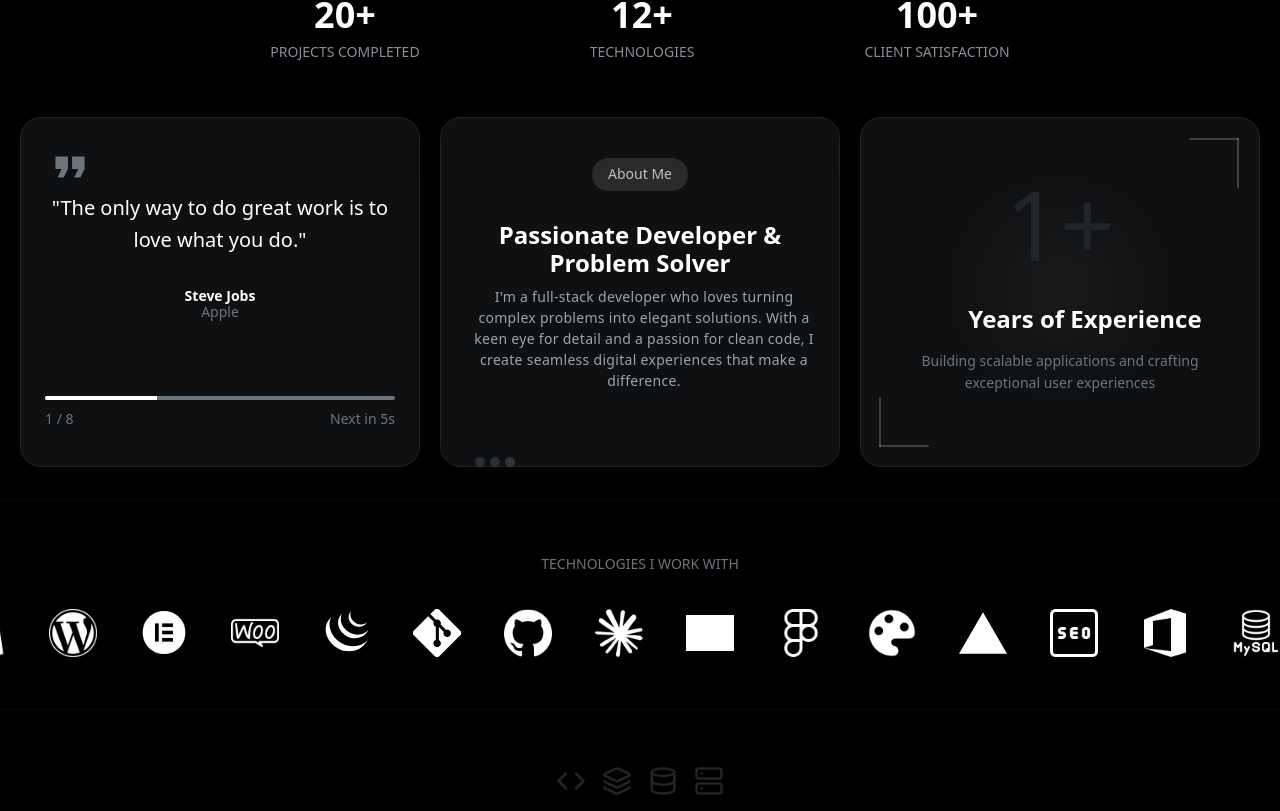
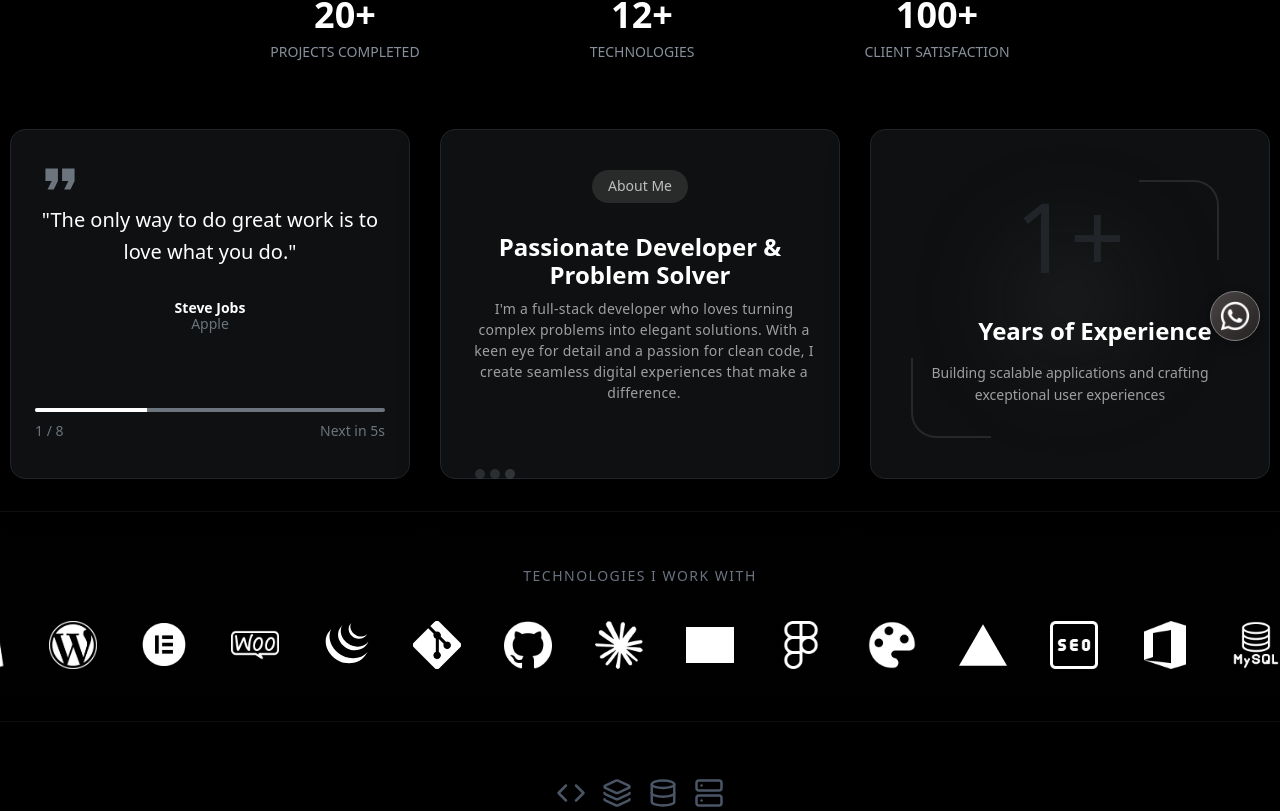
Before and after one commit to privsaaaa44/Portfolio, a React (Vite) app: page / in a window 1280 px wide. Shown: the part 429-1240 px from the top of the page. Built offline with nearby package versions, Linux system fonts and the light colour scheme; grey boxes are pictures that could not be loaded.

Commit message:
just a simple project make that long

```diff
--- a/src/components/Footer.jsx
+++ b/src/components/Footer.jsx
@@ -6,7 +6,7 @@ const Footer = () => {
     <>
     <br />
     <br />
-    <div data-aos="fade-up" className='mt-5 pb-4'>
+    <div data-aos="fade-up" className='mt-4 pb-4'>
 <hr
   style={{
     border: "none",
--- a/src/components/Home.jsx
+++ b/src/components/Home.jsx
@@ -351,8 +351,8 @@ useEffect(() => {
   <div className="col3 text-center"><h1 className="text-white fw-bold" style={{fontSize: '36px'}} >100+</h1><h1 className="text-uppercase fw-medium mt-2" style={{fontSize: '14px',color: '#87909A'}}>client satisfaction</h1></div>
 </div>
 </div>
-<div className="d-flex justify-content-evenly mt-5 ">
-<div className="rounded-4 p-4 shadow-lg border border-dark card1" style={{ width: '400px', backgroundColor: '#0E1011', height: '350px' }}>
+<div className="d-flex justify-content-center" style={{marginTop: '60px', gap: '30px'}}>
+<div className="p-4 shadow-lg border border-dark card1" style={{ width: '400px', backgroundColor: '#0E1011', height: '350px', borderRadius: '15px', }}>
   <div className="mb-4">
     <svg width="50" height="50" fill="#6c757d" viewBox="0 0 24 24" className="">
       <path d="M6 17h3l2-4V7H5v6h3zm8 0h3l2-4V7h-6v6h3z"/>
@@ -400,7 +400,7 @@ useEffect(() => {
     </span>
   </div>
 </div>
-  <div className="rounded-4 p-4 shadow-lg border border-dark card2" style={{ width: '400px', backgroundColor: '#0E1011', height: '350px' }}>
+  <div className="p-4 shadow-lg border border-dark card2" style={{ width: '400px', backgroundColor: '#0E1011', height: '350px', borderRadius: '15px' }}>
     <div className="mt-3" style={{minHeight: '180px'}}>
 <div className="aboutmeheading text-center rounded-pill mx-auto" style={{background: '#292A2A', width: 'fit-content'}}>
   <h3 className="aboutmeheadingh3 text-capitalize py-2 px-3 m-0" style={{fontSize: '14px', color: '#BFBEC0'}}>About Me</h3>
@@ -410,7 +410,7 @@ useEffect(() => {
   className="aboutpheading ms-1 me-1 w-100 lh-base text-center"
   style={{
     fontSize: '14px',
-    color: '#9CA3AF',
+    color: '#ffffff99',
     fontWeight: '300',
     letterSpacing: '0.3px'
   }}
@@ -438,7 +438,7 @@ useEffect(() => {
 
 
   </div>
-<div className="rounded-4 p-4 shadow-lg border border-dark card2" style={{ width: '400px', backgroundColor: '#0E1011', height: '350px', position: 'relative', overflow: 'visible' }}>
+<div className="p-4 shadow-lg border border-dark card2" style={{ width: '400px', backgroundColor: '#0E1011', height: '350px', position: 'relative', overflow: 'visible', borderRadius: '15px' }}>
   {/* Glow effect behind 1+ */}
   <div style={{
     position: 'absolute',
@@ -452,70 +452,28 @@ useEffect(() => {
     borderRadius: '50%',
     zIndex: 0
   }}></div>
-
-<div style={{
-  position: 'absolute',
-  width: '50px',
-  height: '50px',
-  top: '279px',
-  right: '20px',
-  zIndex: '1',
-  left: '18px',
-  transform: 'rotate(180deg)',
-}}>
-
-    {/* Top horizontal line */}
-    <div style={{
-      position: 'absolute',
-      top: '0',
-      right: '0',
-      width: '50px',
-      height: '2px',
-      backgroundColor: 'rgba(255, 255, 255, 0.2)',
-      borderRadius: '1px'
-    }}></div>
-    {/* Right vertical line */}
-    <div style={{
-      position: 'absolute',
-      top: '0',
-      right: '0',
-      width: '2px',
-      height: '50px',
-      backgroundColor: 'rgba(255, 255, 255, 0.2)',
-      borderRadius: '1px'
-    }}></div>
-  </div>
-
-  {/* Right top icon - L shape corner */}
-  <div style={{
-    position: 'absolute',
-    top: '20px',
-    right: '20px',
-    width: '50px',
-    height: '50px',
-    zIndex: 1
-  }}>
-    {/* Top horizontal line */}
-    <div style={{
-      position: 'absolute',
-      top: '0',
-      right: '0',
-      width: '50px',
-      height: '2px',
-      backgroundColor: 'rgba(255, 255, 255, 0.2)',
-      borderRadius: '1px'
-    }}></div>
-    {/* Right vertical line */}
-    <div style={{
-      position: 'absolute',
-      top: '0',
-      right: '0',
-      width: '2px',
-      height: '50px',
-      backgroundColor: 'rgba(255, 255, 255, 0.2)',
-      borderRadius: '1px'
-    }}></div>
-  </div>
+     <div className="position-absolute" style={{
+          top:   '50px',
+          right: '50px',
+          width:  '80px',
+          height: '80px',
+          border: '2px solid rgba(255, 255, 255, 0.1)',
+          borderLeft: 'none',
+          borderBottom: 'none',
+          borderTopRightRadius: '25px'
+        }}></div>
+
+
+     <div className="position-absolute" style={{
+          bottom:  '40px',
+          left:    '40px',
+          width:  '80px',
+          height: '80px',
+          border: '2px solid rgba(255, 255, 255, 0.1)',
+          borderRight: 'none',
+          borderTop: 'none',
+          borderBottomLeftRadius: '25px'
+        }}></div>
 
   <div className="mt-4" style={{ position: 'relative', zIndex: 2 }}>
     <div className="carddiv3">
@@ -525,7 +483,7 @@ useEffect(() => {
       <h2 className="text-white mb-3" style={{fontSize: '24px', fontWeight: '600'}}>
         Years of Experience
       </h2>
-      <p className="text-secondary" style={{fontSize: '14px', lineHeight: '1.6'}}>
+      <p className="" style={{fontSize: '14px', lineHeight: '1.6', color: '#ffffff99'}}>
         Building scalable applications and crafting exceptional user experiences
       </p>
     </div>
@@ -538,7 +496,7 @@ useEffect(() => {
 
 <div className="skill section">
   <br />
-  <hr className="bg-dark mt-2" />
+  <hr className="bg-dark mt-2" style={{opacity: '0.4 '}} />
   <br />
 
   <style>
@@ -555,7 +513,7 @@ useEffect(() => {
   </style>
 
   {/* Skills Section (Infinite Loop Carousel) */}
-  <h2 className="text-secondary ml-3 mb-4 text-center mt-3 text-uppercase" style={{fontSize:'14px'}}>
+  <h2 className="ml-3 mb-4 fw-normal text-center mt-3 text-uppercase" style={{fontSize:'14px', letterSpacing: '1.5px', color: '#6B7280'}}>
     Technologies I work with
   </h2>
 
@@ -616,19 +574,19 @@ useEffect(() => {
   </div>
 
   <br />
-  <hr className="bg-white" />
+  <hr className="bg-dark" style={{opacity: '0.4 '}} />
 </div>
 <br />
 <div className="shortintroabout mt-3" >
   <div className="icons d-flex justify-content-center gap-3">
-    <Code width={30} height={30}/>
-    <Layers width={30} height={30}/>
-    <Database width={30} height={30}/>
-    <Server width={30} height={30}/>
+    <Code     color="#4A5565"  width={30} height={30}/>
+    <Layers   color="#4A5565"  width={30} height={30}/>
+    <Database color="#4A5565"  width={30} height={30}/>
+    <Server   color="#4A5565"  width={30} height={30}/>
   </div>
 
   <div
-    className="py-5"
+    className="py-4"
     style={{ minHeight: '60vh' }}
   >
     <div className="shortintroaboutcontainer" style={{marginBottom: '150px'}}>
@@ -662,18 +620,18 @@ useEffect(() => {
 <section className="resumesection mt-4" id="resumepage">
   <div className="animationresumespecificsection" data-aos="fade-up">
 <div className="d-flex justify-content-center">
-  <div className="resumesectiondiv resumesectiondiv text-center rounded-pill d-flex justify-content-center border border-dark" style={{background: '#0D0D0D', width: 'fit-content'}}>
-    <h3 className="aboutmeheadingh3 resumesectionh3 text-capitalize py-2 px-3 m-0 fw-lighter" style={{fontSize: '14px', color: '#ffffff99'}}>My Resume</h3>
-
-  </div>
-</div>
-<h1 className="text-white  resumesectionh1 text-center mt-3 fw-bold" style={{fontSize: '48px'}}>Professional Experience</h1>
-<p className="resumesectionp mt-3" style={{ fontSize: '18px', color: '#ffffff99'}}>A comprehensive overview of my skills, experience, and achievements</p>
+  <div className="resumesectiondiv resumesectiondiv align-item-center  text-center rounded-pill d-flex justify-content-center border border-dark" style={{background: '#0D0D0D', width:'112.52', height: '42px'}}>
+    <h3 className="aboutmeheadingh3 text-center resumesectionh3 text-capitalize fw-medium" style={{fontSize: '14px', color: '#ffffff99', padding: '8px 16px', margin: '0px 0px 5px', marginTop: '4px'}}>My Resume</h3>
+
+  </div>
+</div>
+<h1 className="text-white  resumesectionh1 text-center mt-4 fw-bold" style={{fontSize: '48px'}}>Professional Experience</h1>
+<p className="resumesectionp mt-3 fw-lighter" style={{ fontSize: '18px', color: '#ffffff99'}}>A comprehensive overview of my skills, experience, and achievements</p>
 </div>
 <br />
-<div className="d-flex justify-content-center resumesectionresumediv mt-5 ">
+<div className="d-flex justify-content-center resumesectionresumediv mt-5">
   <div className="resumesectionresume d-flex rounded-4 overflow-hidden border border-dark" style={{ width: '1152px', height: '240vh', }}>
-    <div className="firstcolumn p-3 py-4 px-4" style={{ width: '30%', backgroundColor: '#191919'}} >
+    <div className="firstcolumn p-3 py-4 px-4 shadow-lg" style={{ width: '35%', backgroundColor: '#191919'}} >
       <div className="contactinfo mt-2" data-aos="fade-up">
         <div className="firstone fs-5 text-white fw-bold">
           <Mail className="me-2" style={{color:'#ffffff99'}} width={16} height={16} />
@@ -1058,10 +1016,10 @@ Time Management
   <span className="text-dark">Download Resume</span>
 </button>     </div>
     </div>
-    <div className="secondcolumn border-start border-dark  p-3 py-4 px-4 ps-4 pt-4" style={{ width: '70%', backgroundColor: '#0D0D0D', }} >
+    <div className="secondcolumn shadow-lg border-start border-dark  p-3 py-4 px-4 ps-4 pt-4" style={{ width: '65%', backgroundColor: '#0D0D0D', }} >
         <div  data-aos="fade-up" className="intro">
 <h1 className="introdivh1 fs-4 text-white fw-bold">Introduction</h1>
-<hr style={{color: '#ffffff99'}} />
+<hr className="mt-2" style={{color: '#ffffff99'}} />
 <h5 style={{color:'#ffffff99', width: '100%'}} className="introp pe-1 fs-6 text-left lh-base ms-0 me-0 w-100">I build production-grade, maintainable, and performant web UIs with
 reusable components, state management, routing, forms, and serverside rendering. I optimize frontend performance through lazy loading,
 code splitting, memoization, and caching, and implement secure
@@ -1072,7 +1030,7 @@ environments while monitoring frontend health with logs and metric.
 </h5>
   </div>
   <div className="experience101">
-<div className="experience mt-5 d-flex align-items-center">
+<div className="experience d-flex align-items-center" style={{marginTop: '35px'}}>
   <Calendar width={18} height={18} style={{color: '#ffffff99'}} />
   <span className="espan text-white fw-bold fs-4 p-2">Work Experience</span>
 </div>
@@ -1129,7 +1087,7 @@ Sep 2025
 </div>
 <div  data-aos="fade-right"   data-aos-offset="100"
      data-aos-easing="ease-in-sine" className="flex justify-center items-center">
-  <div className="d-flex align-items-center mt-4">
+  <div className="d-flex align-items-center" style={{marginTop: '30px'}}>
 <Circle
   width={12}
   height={12}
@@ -1268,12 +1226,16 @@ Matriculation in Computer Science
 <br />
 <div   data-aos="fade-up" className="resumesectionlastdiv">
 <p className="fs-6 resumesectionlastptag" style={{color:'#ffffff99'}}>Interested in working together?</p>
+  <a href="#contactpage">
 <div className="d-flex justify-content-center mt-4 fs-6 fw-light">
-<button className="resumesectionlettalktobutton bg-white rounded-pill  text-center border border-light  p-3 fs-6">Let's Talk
+
+<button className="resumesectionlettalktobutton bg-white rounded-pill  text-center border border-light  p-3 fs-6"> Let's Talk
 <span><MoveRight style={{width: '16px', height: '16px'}} width={16} height={16} className="fs-6 ms-2 fw-lighter"/></span>
 
 </button>
-</div>
+
+</div>
+</a>
 </div>
 
 <br />
@@ -1331,15 +1293,17 @@ style={{
 </section>
 <section id="projectpage" className="mywork text-center mt-5 pt-1" style={{marginBottom: '150px'}}>
   <div data-aos="fade-up" className="myworkheadings">
-
-    <div  className="resumesectiondiv align-item-center rounded-pill border border-dark mx-auto" style={{background: '#0D0D0D', width: 'fit-content'}}>
-        <h3 className="aboutmeheadingh3 resumesectionh3 text-capitalize py-2 px-3 m-0 fw-lighter" style={{fontSize: '14px',color: '#ffffff99'}}>My Work</h3>
-    </div>
+<div className="d-flex justify-content-center">
+  <div className="resumesectiondiv resumesectiondiv align-item-center  text-center rounded-pill d-flex justify-content-center border border-dark" style={{background: '#0D0D0D', width:'112.52', height: '42px'}}>
+    <h3 className="aboutmeheadingh3 text-center resumesectionh3 text-capitalize fw-medium" style={{fontSize: '14px', color: '#ffffff99', padding: '8px 16px', margin: '0px 0px 5px', marginTop: '4px'}}>My Work</h3>
+
+  </div>
+</div>
    <h1 className="text-white  resumesectionh1 text-center mt-3 fw-bolder" style={{fontSize: '60px'}}>Featured Projects
 </h1>
 <p
-  className="resumesectionp mt-3 text-center"
-  style={{ fontSize: '18px', color: '#ffffff99'}}
+  className="resumesectionp mt-3 text-center "
+  style={{ fontSize: '18px', color: '#ffffff99' }}
 >
   Showcasing my best work across frontend, backend, and full-stack development
 </p>
@@ -2146,8 +2110,8 @@ Bootstrap
         }
 
     .card2 {
-    position: relative;
-    overflow: visible;
+    position: relative !important;
+    overflow: visible !important;
     }
   .card2:hover {
   transform: scale(1.02);
--- a/src/components/Navbar.jsx
+++ b/src/components/Navbar.jsx
@@ -5,6 +5,7 @@ import { HiOutlineDocumentText } from "react-icons/hi";
 import { PiSuitcaseSimpleBold } from "react-icons/pi";
 import { IoMailOutline } from "react-icons/io5";
 import {House, FileText, BriefcaseBusiness, Mail} from "lucide-react"
+import waicon from "../assets/waicon.png"
 const Navbar = () => {
   const sliderRef = useRef(null);
   const navGlassRef = useRef(null);
@@ -146,6 +147,10 @@ const Navbar = () => {
     setActiveSection(index);
   };
 
+  const openWhatsApp = () => {
+    window.open("https://wa.me/YOUR_PHONE_NUMBER", "_blank");
+  };
+
   return (
     <>
       <nav
@@ -203,6 +208,15 @@ const Navbar = () => {
           </div>
         </div>
       </nav>
+
+      {/* WhatsApp Button */}
+      <button
+        onClick={openWhatsApp}
+        className="whatsapp-floating-btn"
+        title="Chat with us on WhatsApp"
+      >
+       <img className="waicon" src={waicon} width={30} height={30} style={{objectFit: 'cover'}}  alt="" />
+      </button>
 
       <style>{`
         .custom-nav {
@@ -320,32 +334,6 @@ const Navbar = () => {
           animation: iconZoom 1.5s ease-in-out infinite !important;
         }
 
-        /* Top ambient light */
-        body::before {
-          content: "";
-          position: fixed;
-          top: -220px;
-          left: 50%;
-          transform: translateX(-50%);
-          width: 620px;
-          height: 520px;
-          background: radial-gradient(
-            ellipse at top,
-            rgba(255, 255, 255, 0.22),
-            rgba(255, 255, 255, 0.10),
-            rgba(255, 255, 255, 0.04),
-            transparent 65%
-          );
-          pointer-events: none;
-          z-index: 0;
-          filter: blur(8px);
-          transition: opacity 0.3s ease;
-        }
-
-        body.nav-scrolled::before {
-          opacity: 0;
-        }
-
         .slider {
           position: absolute;
           height: 36px !important;
@@ -360,6 +348,61 @@ const Navbar = () => {
           pointer-events: none;
           will-change: left, width;
         }
+
+        /* WhatsApp Floating Button */
+        .whatsapp-floating-btn {
+          position: fixed;
+          right: 20px;
+          bottom: 30px;
+          width: 50px;
+          height: 50px;
+          border-radius: 50%;
+      background: linear-gradient(to right bottom, rgb(167 149 149 / 40%), rgb(40 36 36 / 90%));
+          border: 1px solid gray;
+          padding: 10px;
+          color: white;
+          display: flex;
+          align-items: center;
+          justify-content: center;
+          cursor: pointer;
+          box-shadow: 0 4px 12px rgba(0, 0, 0, 0.3);
+          transition: all 0.3s ease;
+          z-index: 998;
+        }
+
+        .whatsapp-floating-btn:hover {
+              background: linear-gradient(to right bottom, rgb(167 149 149 / 50%), rgb(40 36 36 / 100%));
+        transform: scale(1.1);
+          // box-shadow: 0 6px 20px rgba(37, 211, 102, 0.4);
+
+
+          }
+          .whatsapp-floating-btn:hover .waicon {  animation: shake 0.5s;}
+@keyframes shake {
+    0% { transform: scale(1.1) translateX(0); }
+    20% { transform: scale(1.1) translateX(-5px); }
+    40% { transform: scale(1.1) translateX(5px); }
+    60% { transform: scale(1.1) translateX(-5px); }
+    80% { transform: scale(1.1) translateX(5px); }
+    100% { transform: scale(1.1) translateX(0); }
+}
+        .whatsapp-floating-btn:active {
+          transform: scale(0.95);
+        }
+
+        @media (max-width: 768px) {
+          .whatsapp-floating-btn {
+            right: 15px;
+            bottom: 20px;
+            width: 45px;
+            height: 45px;
+          }
+
+          .whatsapp-floating-btn svg {
+            width: 22px;
+            height: 22px;
+          }
+        }
       `}</style>
     </>
   );
--- a/src/index.css
+++ b/src/index.css
@@ -10,6 +10,7 @@
 .t {
  filter: brightness(0) invert(1);
 }
+.card1 {    box-shadow: rgba(0, 0, 0, 0.2) 0px 4px 16px !important;}
 .card1:hover {
    transform: scale(1.02);
       background: linear-gradient(
@@ -190,8 +191,8 @@ font-family: 'Melodrama', serif;
  .container-fluid.justify-content-between.align-items-center {
     justify-content: center !important;
 }
-.d-flex.justify-content-center.mt-5.flex-column.flex-md-row.px-3.px-md-0 {
-    gap: 1.9rem;
+.d-flex.justify-content-center.mt-4.flex-column.flex-md-row.px-3.px-md-0 {
+    gap: 1.5rem;
 }
 .card-1_1:hover .email-icon404 {
 background-color: rgb(82, 82, 82) !important;
```
Also changed, not shown: src/components/Contact.jsx (+16 -21 lines), src/assets/waicon.png (added).
